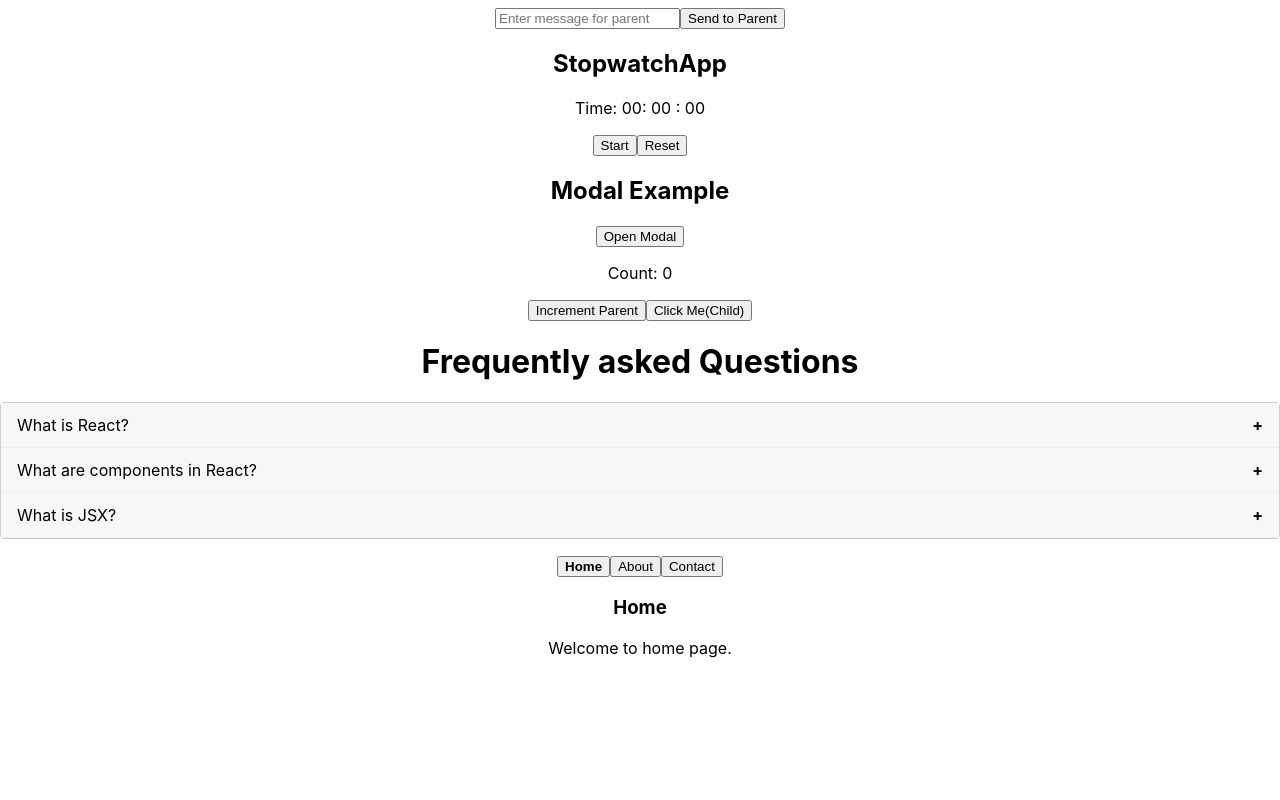
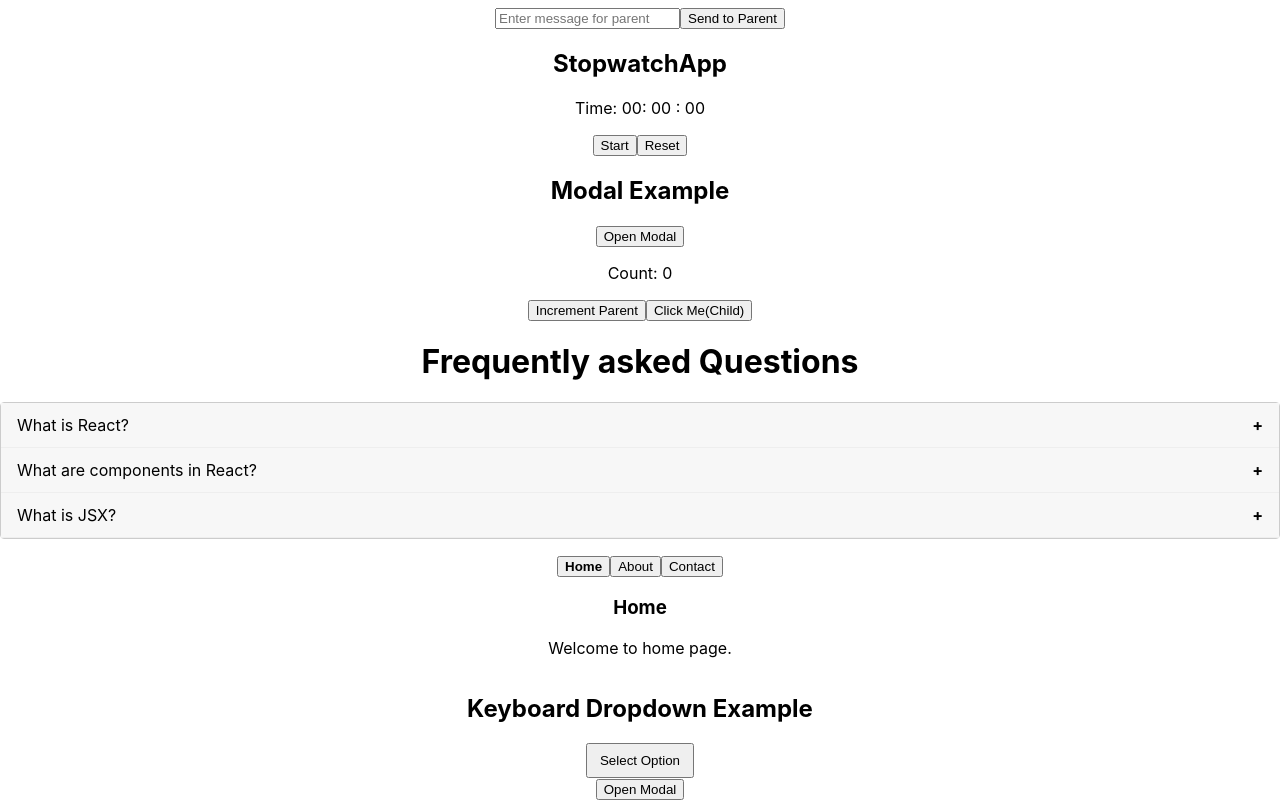
Before and after one commit to Prathyusha1993/react-practise-2025, a React (Create React App) app: page /dashboard in a window 1280 px wide. Shown: the part 440-1240 px from the top of the page. Before the commit the page ends 1114 px from the top, so only its background shows below. Built offline with nearby package versions, Linux system fonts and the light colour scheme.

Commit message:
react practise 2025

```diff
--- a/src/App.js
+++ b/src/App.js
@@ -3,13 +3,21 @@ import AppModal from './components/aboutModal/AppModal';
 import AppAccordion from './components/accordion/AppAccordion';
 import CounterApp from './components/CounterApp';
 import DebounceInputSearch from './components/DebounceInputSearch';
+import DropdownMenu from './components/dropdownMenu/DropdownMenu';
 import PassDataFromPtoC from './components/PassDataFromPtoC';
+import ExampleUsage from './components/resuableModal/ExampleUsage';
+import ModalComponent from './components/resuableModal/ModalComponent';
 import StopwatchApp from './components/StopwatchApp';
 import TabsEx from './components/tabsComponents/TabsEx';
 import TodoApp from './components/TodoApp';
 import UseCallbackEx from './components/useMemoExamples/UseCallbackEx';
 
 function App() {
+
+  const handleSelect = (value) => {
+    alert(`Selected: ${value}`);
+  };
+
   return (
     <div className="App">
       <h1>React Practise</h1>
@@ -22,6 +30,8 @@ function App() {
       <UseCallbackEx />
       <AppAccordion />
       <TabsEx />
+      <DropdownMenu onSelect={handleSelect} options={['Option1', 'Option2', 'Option3']}/>
+      <ExampleUsage />
     </div>
   );
 }
--- /dev/null
+++ b/src/components/dropdownMenu/Dropdown.css
@@ -0,0 +1,31 @@
+.dropdown {
+    position: relative;
+    display: inline-block;
+}
+
+.dropdown-button {
+    padding: 8px 12px;
+    cursor: pointer;
+}
+
+.dropdown-menu {
+    position: absolute;
+    top: 100%;
+    left: 0;
+    margin-top: 4px;
+    padding: 0;
+    list-style:none;
+    border: 1px solid #ccc;
+    background: white;
+    width:100%;
+    z-index: 1000;
+}
+
+.dropdown-item {
+    padding: 8px 12px;
+    cursor: pointer;
+}
+
+.dropdown-item.focused {
+    background-color: #f0f0f0;
+}
--- a/src/components/dropdownMenu/DropdownMenu.jsx
+++ b/src/components/dropdownMenu/DropdownMenu.jsx
@@ -1,8 +1,79 @@
-import React from 'react'
+import React, { useState } from 'react'
+import './Dropdown.css';
 
-function DropdownMenu() {
+function DropdownMenu({options, onSelect}) {
+    const [isOpen, setIsOpen] = useState(false);
+    const [focusedIndex, setFocusedIndex] = useState(-1);
+
+    const toggleDropdown = () =>{
+        setIsOpen(prev => !prev);
+        setFocusedIndex(0);
+    };
+
+    const handleKeyDown = (e) => {
+        if(!isOpen) return;
+        switch(e.key){
+            case 'ArrowDown':
+                e.preventDefault();
+                setFocusedIndex(prev => (prev+1) % options.length);
+                break;
+            case 'ArrowUp':
+                e.preventDefault();
+                setFocusedIndex(prev => (prev - 1 + options.length) % options.length);
+                break;
+            case 'Enter':
+                e.preventDefault();
+                if(focusedIndex >= 0) {
+                    onSelect(options[focusedIndex]);
+                    setIsOpen(false);
+                }
+                break;
+            case 'Escape':
+                e.preventDefault();
+                setIsOpen(false);
+                break;
+            default:
+                break;
+        }
+    }
+
+    const handleClickOption = (index) => {
+        onSelect(options[index]);
+        setIsOpen(false);
+    }
+
   return (
-    <div>DropdownMenu</div>
+    <div className='dropdown'>
+        <h2>Keyboard Dropdown Example</h2>
+        <button
+        onClick={toggleDropdown}
+        onKeyDown={handleKeyDown}
+        aria-haspopup='true'
+        aria-expanded={isOpen}
+        className='dropdown-button'
+         >
+            Select Option
+        </button>
+        {isOpen && (
+            <ul className='dropdown-menu' role='menu'>
+                {options.map((option, index) => (
+                    <li
+                    key={option}
+                    role='menuitem'
+                    tabIndex={focusedIndex === index ? 0 : -1}
+                    onKeyDown={handleKeyDown}
+                    onClick={() => handleClickOption(index)}
+                    className={`dropdown-item ${index === focusedIndex ? 'focused' : ''}`}
+                    style={{backgroundColor: index === focusedIndex ? '#f0f0f0' : 'white',
+                        padding: '8px 12px',
+                        cursor: 'pointer',
+                    }}>
+                        {option}
+                    </li>
+                ))}
+            </ul>
+        )}
+    </div>
   )
 }
 
--- /dev/null
+++ b/src/components/resuableModal/ExampleUsage.jsx
@@ -0,0 +1,32 @@
+import React, {useState} from 'react';
+import ModalComponent from './ModalComponent';
+
+function ExampleUsage(){
+    const [isModalOpen,setIsModalOpen] = useState(false);
+
+    const handleOpenModal = () => {
+        setIsModalOpen(true);
+    }
+
+    const handleCloseModal = () => {
+        setIsModalOpen(false);
+    }
+
+    return (
+        <div>
+            <button onClick={handleOpenModal}>Open Modal</button>
+            <ModalComponent isOpen={isModalOpen} onClose={handleCloseModal}>
+                <h3>User Details</h3>
+                    <label>Name</label>
+                    <input type='text' />
+                    <label>Age</label>
+                    <input type='text' />
+                    <label>Contact</label>
+                    <input type='text' />
+                    <button onClick={() => alert('submitted')}>Submit</button>
+            </ModalComponent>
+        </div>
+    )
+}
+
+export default ExampleUsage;
--- /dev/null
+++ b/src/components/resuableModal/Modal.css
@@ -0,0 +1,30 @@
+.modal-overlay {
+    position: fixed;
+    top: 0;
+    left: 0;
+    width: 100%;
+    height: 100%;
+    background-color: rgba(0, 0, 0, 0.5); /* Semi-transparent background */
+    display: flex;
+    justify-content: center;
+    align-items: center;
+    z-index: 1000; /* Ensure it's on top of other content */
+  }
+
+  .modal-content {
+    background-color: white;
+    padding: 20px;
+    border-radius: 8px;
+    box-shadow: 0 0 10px rgba(0, 0, 0, 0.2);
+    position: relative; /* For positioning the close button */
+  }
+
+  .close-button {
+    position: absolute;
+    top: 10px;
+    right: 10px;
+    cursor: pointer;
+    background: none;
+    border: none;
+    font-size: 16px;
+  }
--- /dev/null
+++ b/src/components/resuableModal/ModalComponent.jsx
@@ -0,0 +1,48 @@
+import React, { useEffect, useRef, useState } from 'react';
+import './Modal.css';
+
+function ModalComponent({isOpen, onClose, children}) {
+
+    const modalOverlayRef = useRef(null);
+
+    const handleKeyDown = (e) => {
+        if(e.key === 'Escape'){
+            onClose();
+        }
+    };
+
+    const handleOverlayClick = (e) => {
+        if(modalOverlayRef.current === e.target){
+            onClose();
+        }
+    };
+
+    useEffect(() => {
+        if(isOpen){
+            document.addEventListener('keydown', handleKeyDown);
+            document.body.style.overflow = 'hidden';   //prevent scrolling when modal is open
+        } else {
+            document.removeEventListener('keydown', handleKeyDown);
+            document.body.style.overflow = '';   //restore scrolling
+        }
+        return () => {
+            document.removeEventListener('keydown', handleKeyDown);
+            document.body.style.overflow = '';   //clean up on unmount
+        }
+    },[isOpen, onClose]);
+
+    if(!isOpen) return null;
+
+  return (
+    <div className='modal-overlay' ref={modalOverlayRef} onClick={handleOverlayClick}>
+        <h2>Reusable Modal Component</h2>
+
+        <div className='modal-content'>
+            {children}
+            <button className='close-button' onClick={onClose}>Close</button>
+        </div>
+    </div>
+  )
+}
+
+export default ModalComponent;
```
